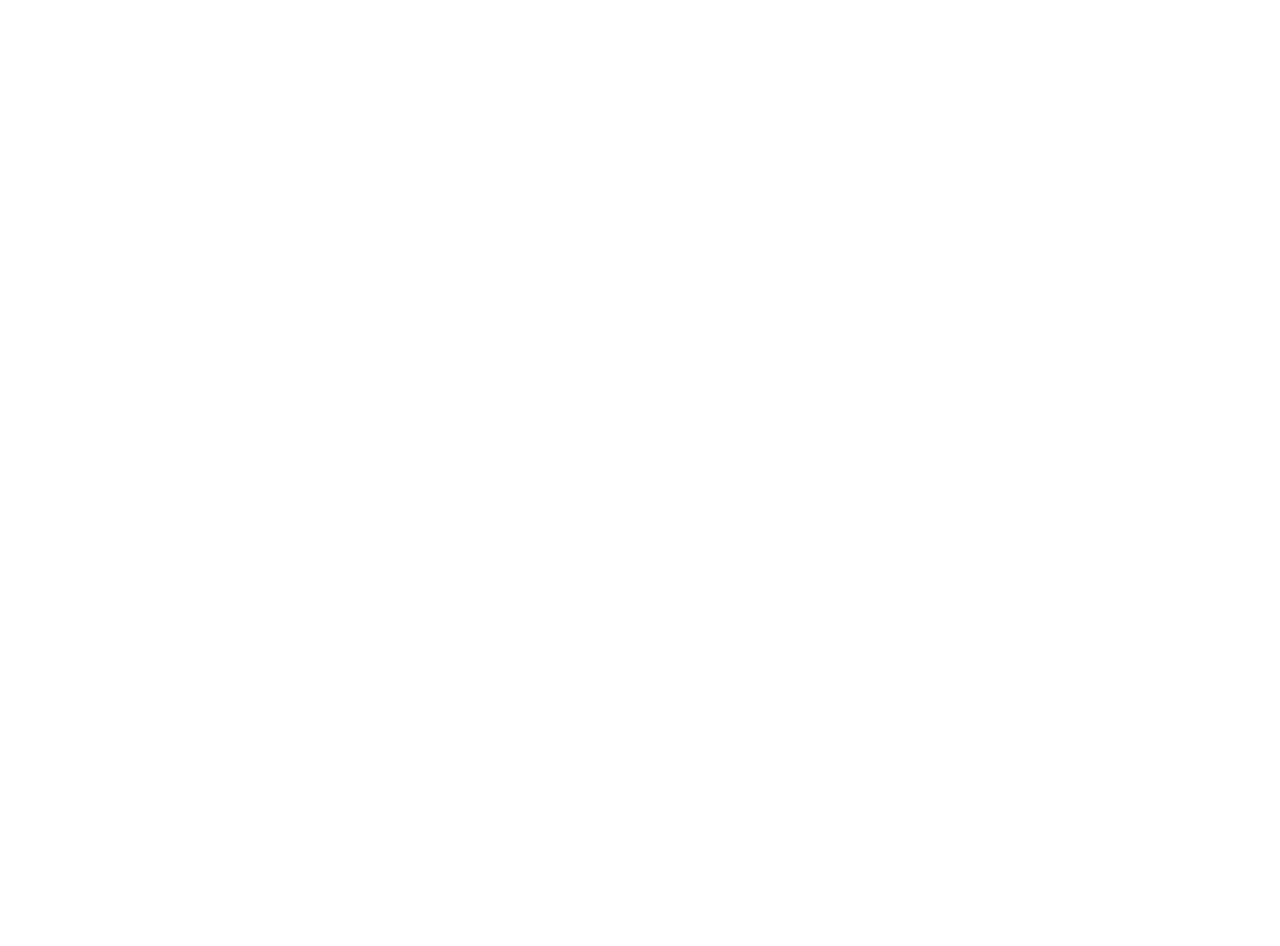
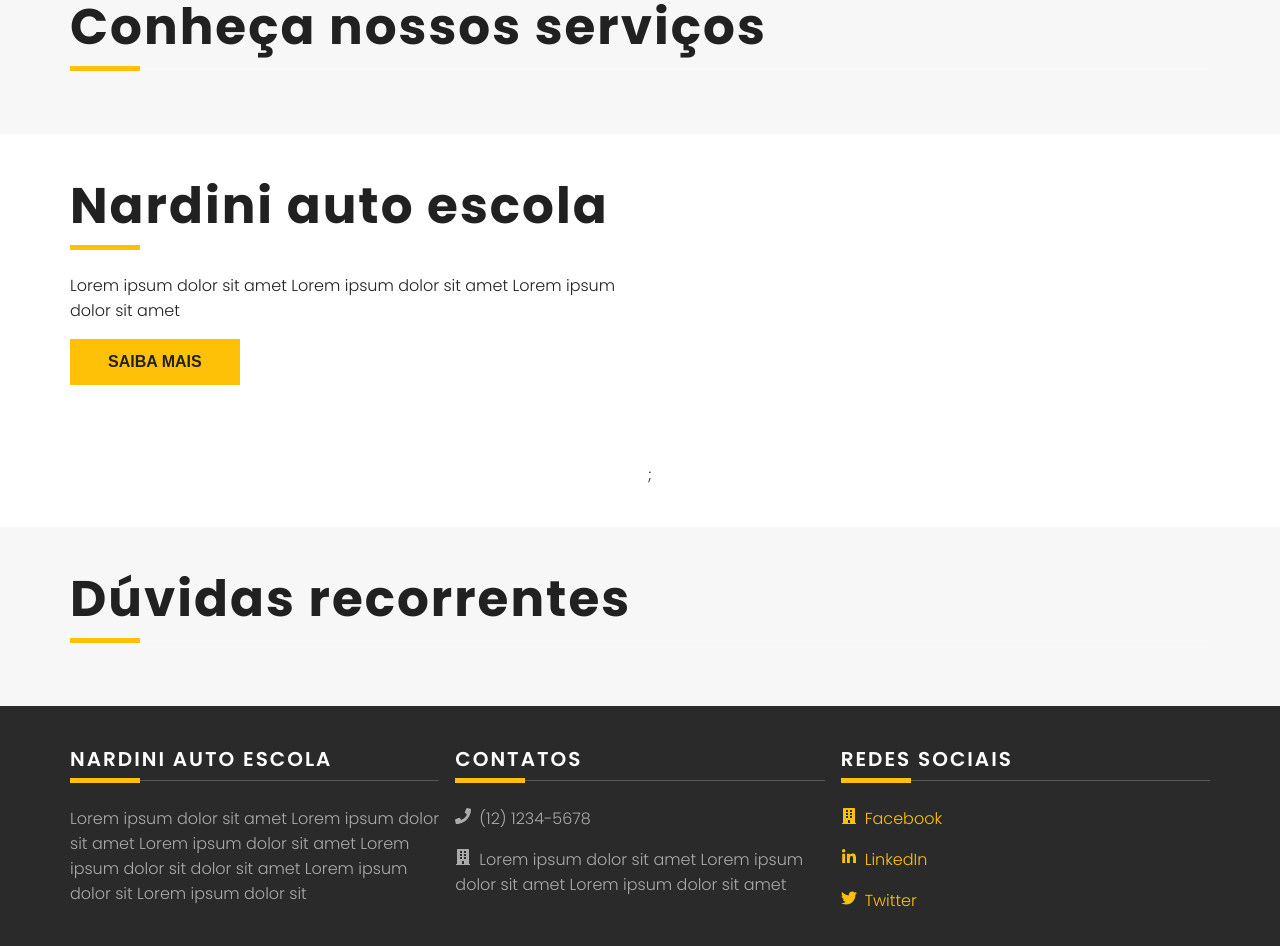
Before and after one commit to wagnervieira1209/autoescola-nardini, a React (Create React App) app: page / in a window 1280 px wide. Shown: the part 960-1906 px from the top of the page. Before the commit the page ends 915 px from the top, so only its background shows below. Built offline with nearby package versions, Linux system fonts and the light colour scheme.

Commit message:
Add Footer

```diff
--- a/src/components/molecules/Section.js
+++ b/src/components/molecules/Section.js
@@ -1,25 +1,37 @@
 import React from "react";
 import PropTypes from "prop-types";
-import styled from "styled-components";
+import styled, { css } from "styled-components";
 
 import Container from "components/atoms/Container";
 
 const Content = styled.div`
-    margin: 40px 0;
+    padding: 40px 0;
+
+    ${(props) =>
+        props.inverse &&
+        css`
+            background-color: #f7f7f7;
+        `}
+
+    h2 {
+        margin-top: 0;
+    }
 `;
 
-const Section = ({ children }) => (
-    <Container>
-        <Content>{children}</Content>
-    </Container>
+const Section = ({ inverse, children }) => (
+    <Content inverse={inverse}>
+        <Container>{children}</Container>
+    </Content>
 );
 
 Section.defaultProps = {
     children: undefined,
+    inverse: false,
 };
 
 Section.propTypes = {
     children: PropTypes.node,
+    inverse: PropTypes.bool,
 };
 
 export default Section;
--- /dev/null
+++ b/src/components/organisms/Footer.js
@@ -0,0 +1,105 @@
+import React from "react";
+import styled from "styled-components";
+import Container from "components/atoms/Container";
+import Grid from "components/atoms/Grid";
+import Heading from "components/atoms/Heading";
+import {
+    FaPhone,
+    FaBuilding,
+    FaFacebookF,
+    FaLinkedinIn,
+    FaTwitter,
+} from "react-icons/fa";
+
+const IconContainer = styled.span`
+    margin-right: 8px;
+`;
+
+const FooterLink = styled.a`
+    color: ${(props) => props.theme.colors.primary.main};
+    text-decoration: none;
+
+    &:hover {
+        color: ${(props) => props.theme.colors.primary.dark};
+    }
+`;
+
+const Root = styled.footer`
+    background-color: #2a2a2a;
+    color: #aaa;
+    padding: 40px 0;
+
+    h6 {
+        color: #fff;
+        margin-top: 0;
+        text-transform: uppercase;
+    }
+`;
+
+const Footer = () => (
+    <Root>
+        <Container>
+            <Grid md={3}>
+                <div>
+                    <Heading>
+                        <h6>Nardini auto escola</h6>
+                    </Heading>
+                    <p>
+                        Lorem ipsum dolor sit amet Lorem ipsum dolor sit amet
+                        Lorem ipsum dolor sit amet Lorem ipsum dolor sit dolor
+                        sit amet Lorem ipsum dolor sit Lorem ipsum dolor sit
+                    </p>
+                </div>
+                <div>
+                    <Heading>
+                        <h6>Contatos</h6>
+                    </Heading>
+                    <p>
+                        <IconContainer>
+                            <FaPhone />
+                        </IconContainer>
+                        (12) 1234-5678
+                    </p>
+                    <p>
+                        <IconContainer>
+                            <FaBuilding />
+                        </IconContainer>
+                        Lorem ipsum dolor sit amet Lorem ipsum dolor sit amet
+                        Lorem ipsum dolor sit amet
+                    </p>
+                </div>
+                <div>
+                    <Heading>
+                        <h6>Redes sociais</h6>
+                    </Heading>
+                    <p>
+                        <FooterLink target="_blank" href="">
+                            <IconContainer>
+                                <FaBuilding />
+                            </IconContainer>
+                            Facebook
+                        </FooterLink>
+                    </p>
+                    <p>
+                        <FooterLink target="_blank" href="">
+                            <IconContainer>
+                                <FaLinkedinIn />
+                            </IconContainer>
+                            LinkedIn
+                        </FooterLink>
+                    </p>
+                    <p>
+                        <FooterLink target="_blank" href="">
+                            <IconContainer>
+                                <FaTwitter />
+                            </IconContainer>
+                            Twitter
+                        </FooterLink>
+                    </p>
+                </div>
+            </Grid>
+        </Container>
+    </Root>
+);
+
+export default Footer;
--- a/src/components/pages/Home.js
+++ b/src/components/pages/Home.js
@@ -6,12 +6,16 @@
 import Hero from "components/molecules/Hero";
 import Heading from "components/atoms/Heading";
 import Button from "components/atoms/Button";
+
 import BgCarImage from "assets/street.jpg";
+import AboutVideo from "assets/AboutVideo.mp4";
 
 import Grid from "components/atoms/Grid";
 import Feature from "components/atoms/Feature";
 
 import Section from "components/molecules/Section";
+
+import Footer from "components/organisms/Footer";
 
 const Home = () => (
     <>
@@ -57,6 +61,36 @@
                 </Feature>
             </Grid>
         </Section>
+        <Section inverse>
+            <Heading>
+                <h2>Conheça nossos serviços</h2>
+            </Heading>
+        </Section>
+        <Section>
+            <Grid md={2}>
+                <div>
+                    <Heading>
+                        <h2>Nardini auto escola</h2>
+                    </Heading>
+                    <p>
+                        Lorem ipsum dolor sit amet Lorem ipsum dolor sit amet
+                        Lorem ipsum dolor sit amet
+                    </p>
+                    <div>
+                        <Button color="primary">Saiba mais</Button>
+                    </div>
+                </div>
+                <div>
+                    <video src={AboutVideo} width="100%" autoPlay loop />;
+                </div>
+            </Grid>
+        </Section>
+        <Section inverse>
+            <Heading>
+                <h2>Dúvidas recorrentes</h2>
+            </Heading>
+        </Section>
+        <Footer />
     </>
 );
 
```
Also changed, not shown: 2 other files (tests, documents, lock files or other folders).
